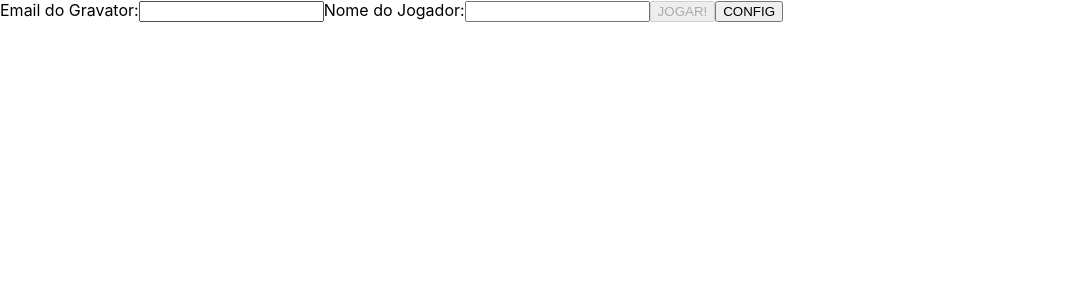
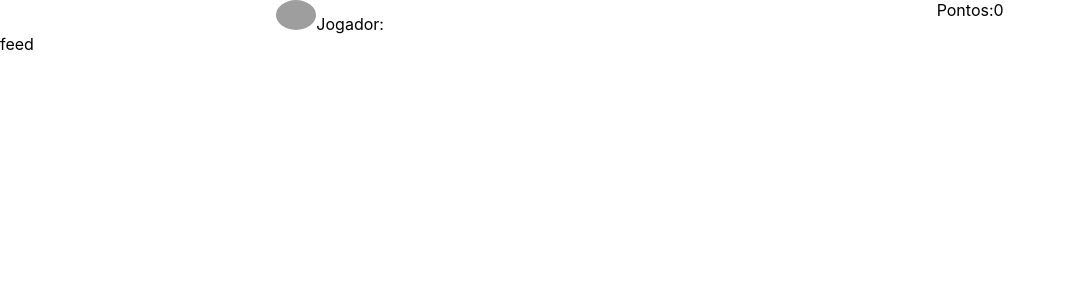
Before and after one commit to victorjunior95/sd-08-project-trivia-react-redux, a React (Create React App) app: page /feedback in a window 1280 px wide. Shown: the top 300 px of the page, without its empty margins (0-1066 px from the left). Built offline with nearby package versions, Linux system fonts and the light colour scheme; grey boxes are pictures that could not be loaded.

Commit message:
conclui req 11 e 12

```diff
--- a/src/App.js
+++ b/src/App.js
@@ -5,6 +5,7 @@ import { Route, Switch } from 'react-router-dom';
 import Game from './components/Game';
 import Login from './components/Login';
 import Ranking from './components/Ranking';
+import Feedback from './components/Feedback';
 import './App.css';
 
 class App extends React.Component {
@@ -14,6 +15,7 @@ class App extends React.Component {
         <Switch>
           <Route path="/ranking" component={ Ranking } />
           <Route path="/game" component={ Game } />
+          <Route path="/feedback" component={ Feedback } />
           <Route path="/" component={ Login } />
         </Switch>
       </main>
--- /dev/null
+++ b/src/components/Feedback.jsx
@@ -0,0 +1,51 @@
+import React from 'react';
+import PropTypes from 'prop-types';
+import { connect } from 'react-redux';
+import md5 from 'crypto-js/md5';
+
+class Feedback extends React.Component {
+  render() {
+    const { email, playerName, score } = this.props;
+    const emailHash = md5(email).toString();
+    return (
+      <>
+        <section className="game-header">
+          <div>
+            <img
+              data-testid="header-profile-picture"
+              src={ `https://www.gravatar.com/avatar/${emailHash}` }
+              alt="player-img"
+            />
+            Jogador:
+            <span data-testid="header-player-name">{ playerName }</span>
+          </div>
+          <div>
+            Pontos:
+            <span data-testid="header-score">{ score }</span>
+          </div>
+        </section>
+        <section>
+          <div data-testid="feedback-text">feed</div>
+        </section>
+      </>
+    );
+  }
+}
+Feedback.propTypes = {
+  email: PropTypes.string,
+  playerName: PropTypes.string,
+  score: PropTypes.number,
+};
+Feedback.defaultProps = {
+  email: '',
+  playerName: '',
+  score: 0,
+};
+const mapStateToProps = (state) => ({
+  email: state.login.email,
+  playerName: state.login.playerName,
+  score: state.update.score,
+});
+// const mapDispatchToProps = (dispatch) => ({});
+
+export default connect(mapStateToProps, null)(Feedback);
--- a/src/components/Quests.jsx
+++ b/src/components/Quests.jsx
@@ -1,8 +1,9 @@
 import React from 'react';
 import PropTypes from 'prop-types';
 import { connect } from 'react-redux';
+import { Redirect } from 'react-router-dom';
+import { updateScore } from '../redux/actions';
 import Timer from './Timer';
-import { updateScore } from '../redux/actions';
 
 class Quests extends React.Component {
   constructor() {
@@ -24,7 +25,7 @@ class Quests extends React.Component {
   }
 
   componentDidMount() {
-    localStorage.setItem('score', 0);
+    localStorage.setItem('score', '0');
   }
 
   encodeUtf8(s) {
@@ -51,7 +52,7 @@ class Quests extends React.Component {
     const { scoreRedux } = this.props;
     const SUM_TEN = 10;
     let savedScore = localStorage.getItem('score');
-    if (savedScore === null) savedScore = score;
+    if (savedScore === null) savedScore = Number(score);
 
     const POINTS_HARD = 3;
     const POINTS_MEDIUM = 2;
@@ -70,7 +71,7 @@ class Quests extends React.Component {
     scoreRedux(setScore);
     const state = JSON.parse(localStorage.getItem('state'));
     state.player.assertions += 1;
-    state.player.score = setScore;
+    state.player.score = Number(setScore);
     localStorage.setItem('state', JSON.stringify(state));
   }
 
@@ -104,8 +105,8 @@ class Quests extends React.Component {
 
   render() {
     const { questions, score } = this.props;
-    if (questions.length > 0) {
-      const { questNumber, disableBtn, timer, stopTimer } = this.state;
+    const { questNumber, disableBtn, timer, stopTimer } = this.state;
+    if (questions.length > 0 && questions.length > questNumber) {
       const random = questions[questNumber].allAnswersRandom;
       const diff = questions[questNumber].difficulty;
       return (
@@ -140,6 +141,9 @@ class Quests extends React.Component {
         </div>
       );
     }
+    if (questNumber > 0 && questNumber === questions.length) {
+      return (<Redirect to="/feedback" />);
+    }
     return (<span>Loading</span>);
   }
 }
```
